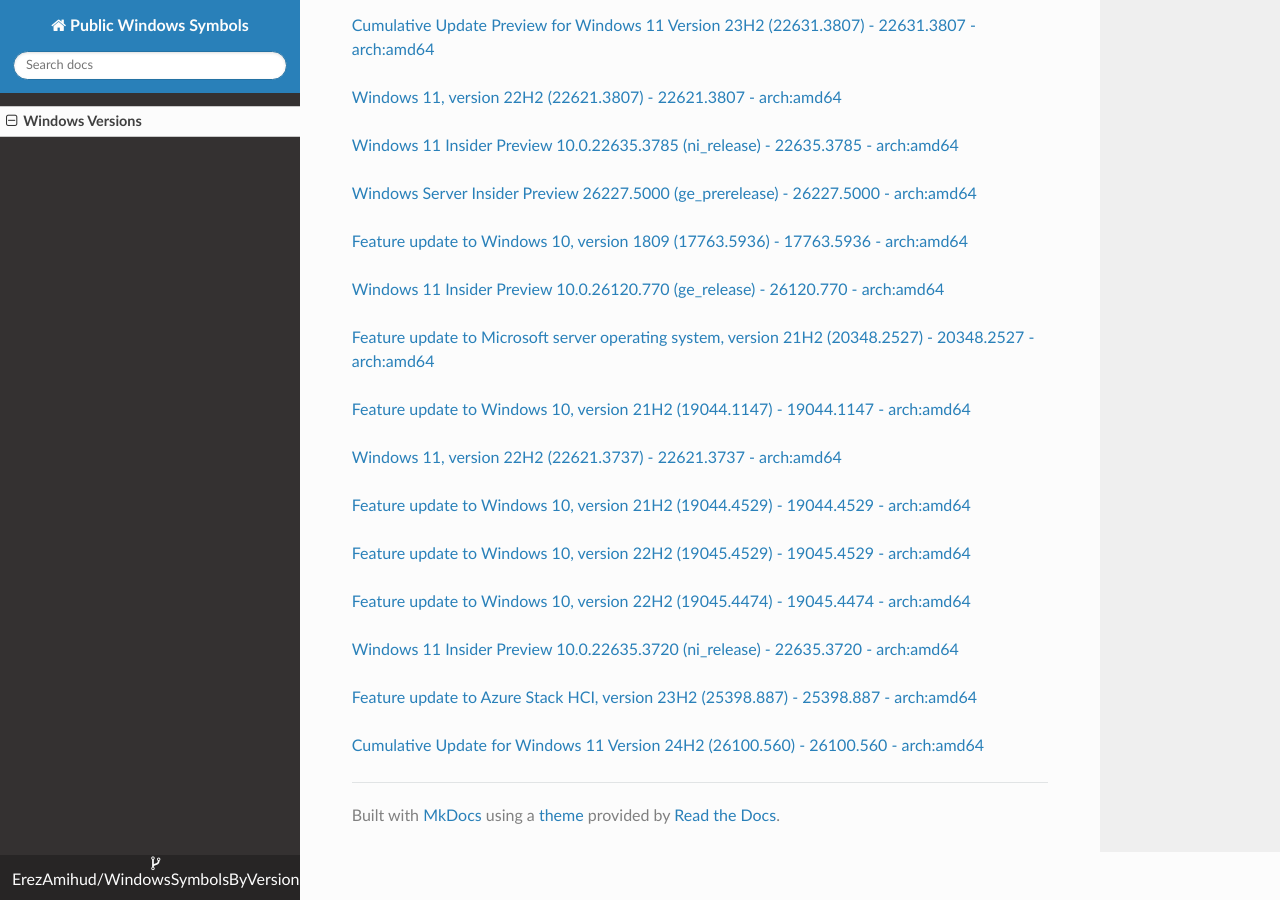
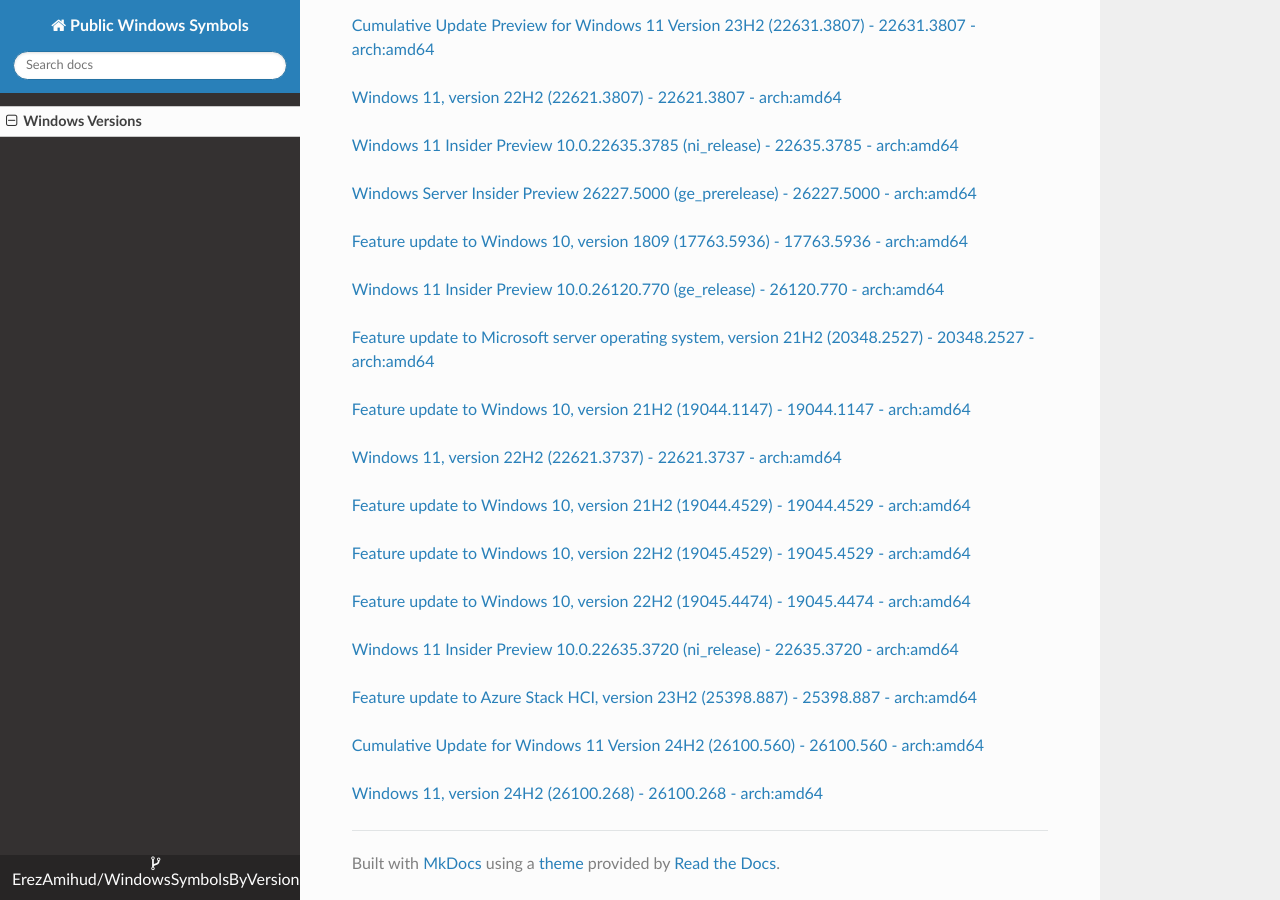
Before and after one commit to ErezAmihud/WindowsSymbolsByVersion, an MkDocs documentation site: the page built from docs/index.md, in a window 1280 px wide and 900 px high, scrolled down 13373 px. Built offline with MkDocs 1.6.1, drawn with Linux system fonts in a browser that asks for light colours; nearby versions of some CDN libraries.

Commit message:
Automated commit, add manifest for f801fc1f-9fd4-4e6f-92a0-a9274d2bf247

```diff
--- a/docs/index.md
+++ b/docs/index.md
@@ -706,3 +706,6 @@
 
 
 [Cumulative Update for Windows 11 Version 24H2 (26100.560) - 26100.560 - arch:amd64](https://github.com/ErezAmihud/WindowsSymbolsByVersion/blob/main/manifests/d9285770-3257-48d5-851a-ff2cc96e0391.manifest)
+
+
+[Windows 11, version 24H2 (26100.268) - 26100.268 - arch:amd64](https://github.com/ErezAmihud/WindowsSymbolsByVersion/blob/main/manifests/f801fc1f-9fd4-4e6f-92a0-a9274d2bf247.manifest)
```
Also changed, not shown: process_builds.json (+1 -1 lines), 1 other file.
